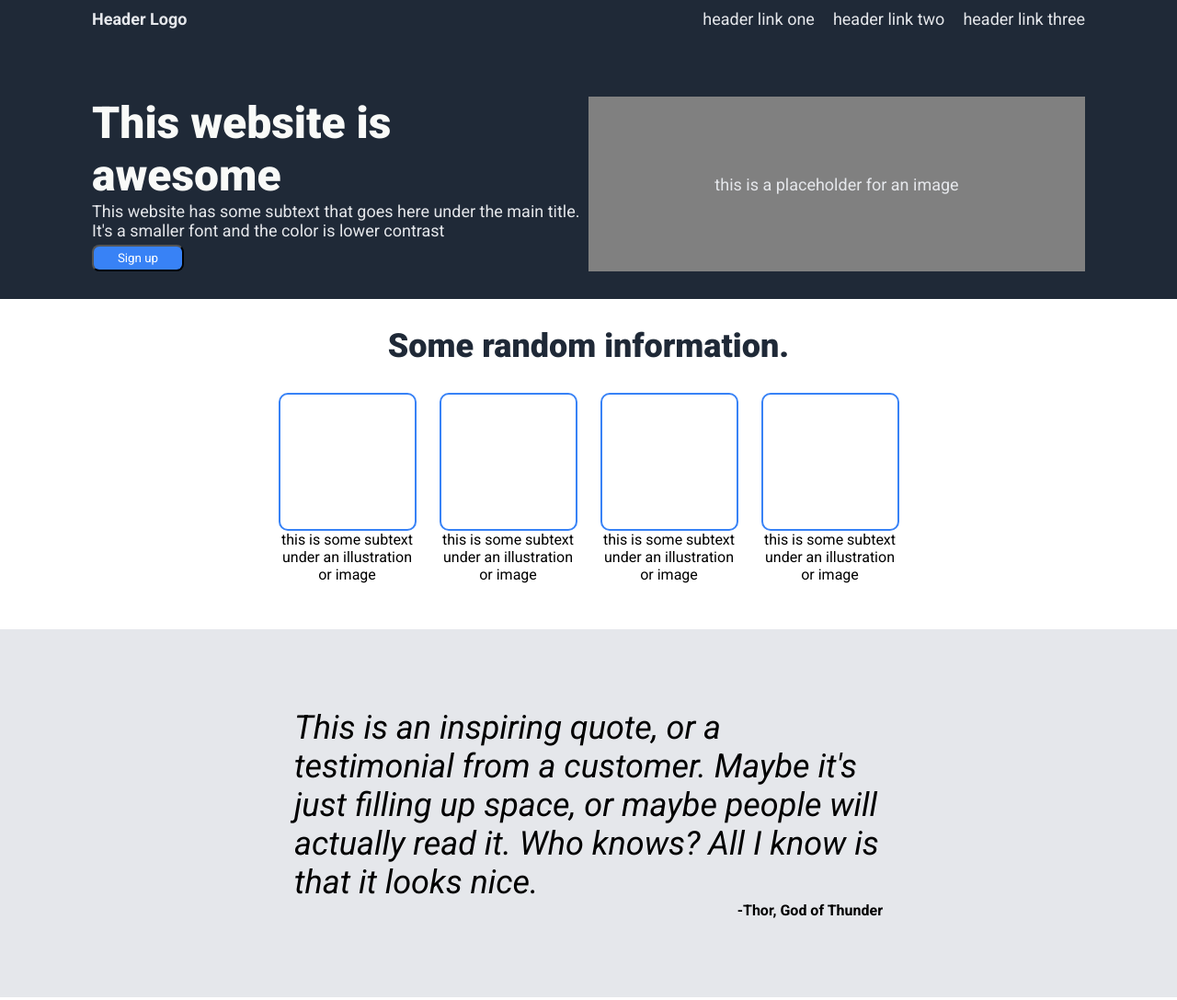
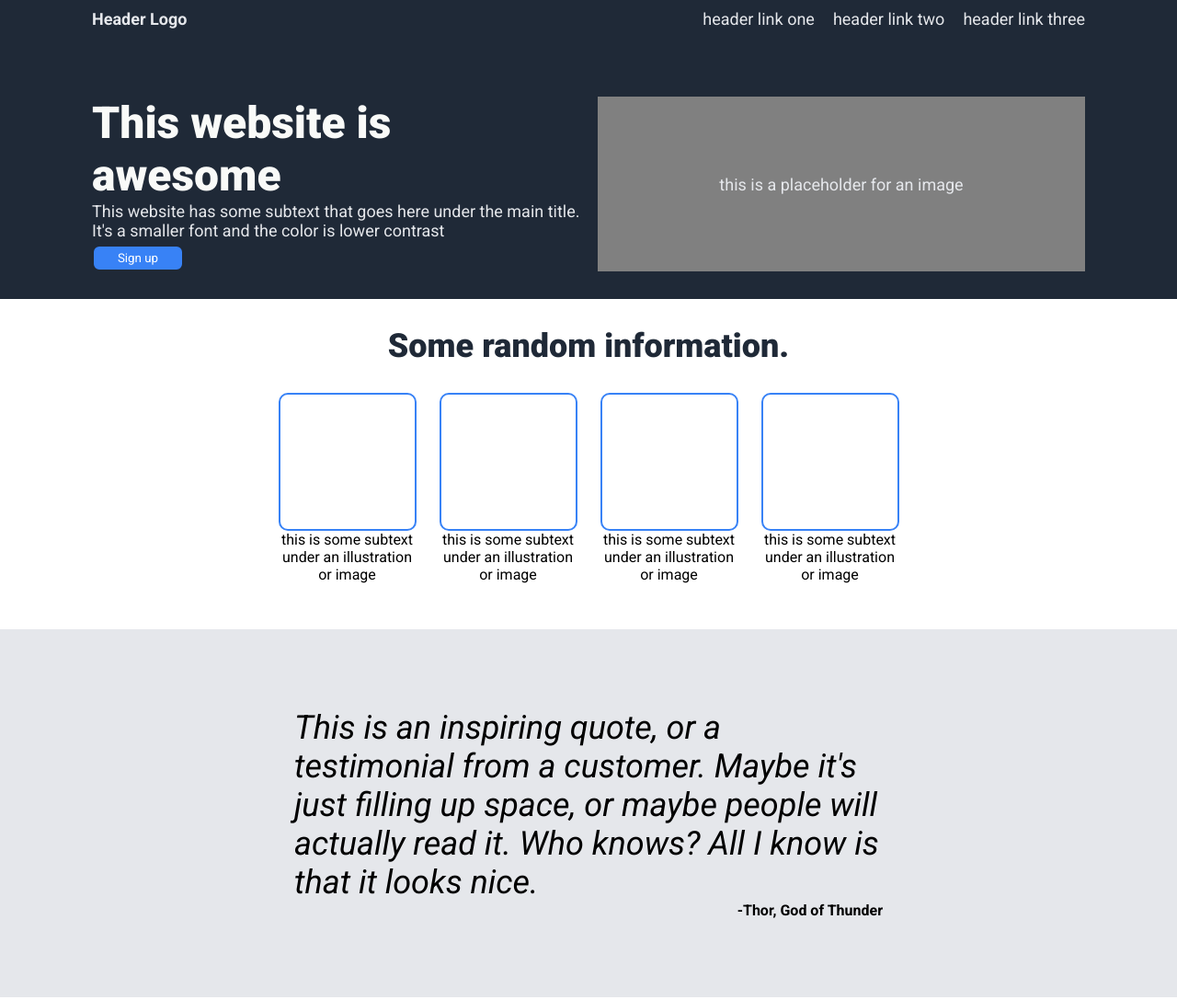
Before and after one commit to Sean-Andrews/landing-page, a plain HTML site: page index.html in a window 1280 px wide. Shown: the top 1087 px of the page at 92% size. Drawn offline with Linux system fonts and the light colour scheme.

Commit message:
Fix button borders

```diff
--- a/style.css
+++ b/style.css
@@ -43,6 +43,7 @@ li {
     padding: 0 100px;
     font-size: 18px;
     color: #E5E7EB;
+    gap: 10px;
 }
 
 .hero .container .content {
@@ -75,6 +76,7 @@ button {
     border-radius: 8px;
     width: 100px;
     margin-top: 5px;
+    border: 2px solid #1F2937;
 }
 
 .information {
```
